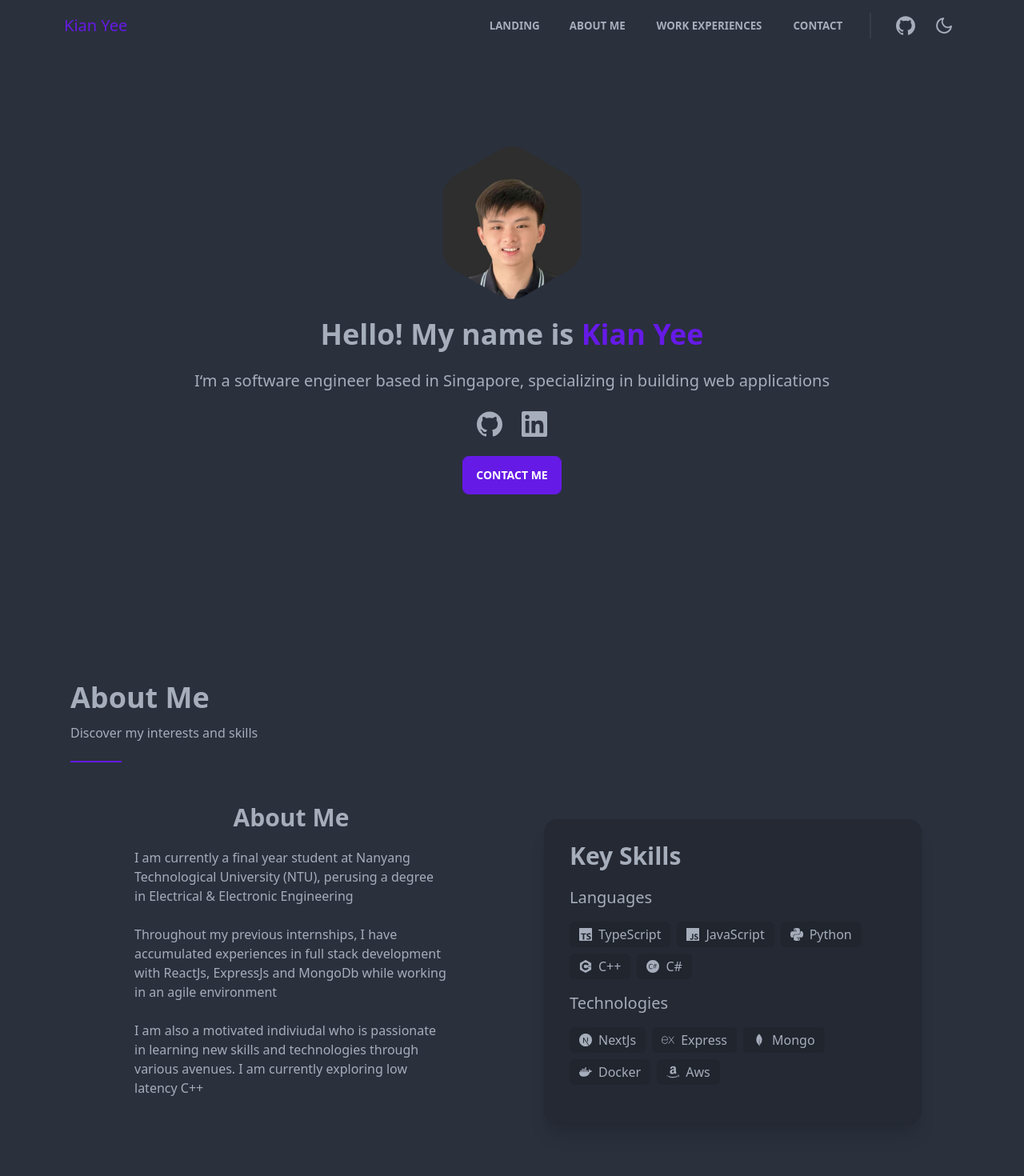
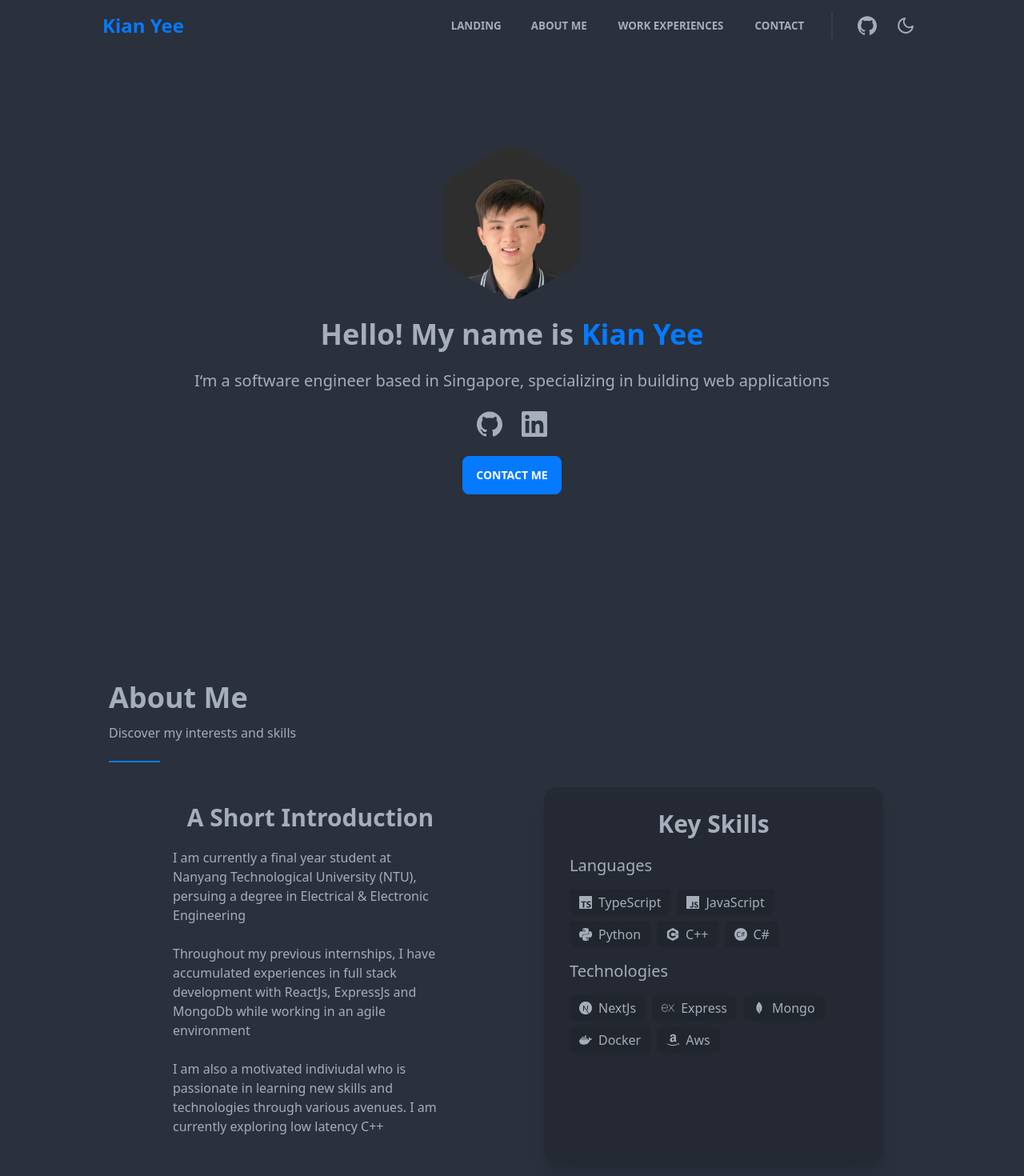
Before and after one commit to k1any33/personal-site, a Next.js app: page / in a window 1280 px wide. Shown: the top 1470 px of the page at 80% size. Built offline with nearby package versions, Linux system fonts and the light colour scheme.

Commit message:
fix(*): styling and config

```diff
--- a/src/components/AboutMe.tsx
+++ b/src/components/AboutMe.tsx
@@ -26,13 +26,15 @@ const AboutMe = () => {
     <Container scrollLinkId={ScrollLinkId.AboutMe}>
       <Header title="About Me" description="Discover my interests and skills" />
       <div className="grid grid-cols-1 lg:grid-cols-2">
-        <div className="min-h-16 w-full px-6 pb-1 md:px-20">
+        <div className="min-h-16 w-full px-6 pb-8 md:px-20">
           <div className="my-6 text-center">
-            <h2 className="text-3xl font-semibold leading-7">About Me</h2>
+            <h2 className="text-3xl font-semibold leading-7">
+              A Short Introduction
+            </h2>
           </div>
           <p>
             I am currently a final year student at Nanyang Technological
-            University (NTU), perusing a degree in Electrical & Electronic
+            University (NTU), persuing a degree in Electrical & Electronic
             Engineering
           </p>
           <br />
@@ -48,8 +50,10 @@ const AboutMe = () => {
             exploring low latency C++
           </p>
         </div>
-        <div className="card my-10 mx-2 flex flex-col bg-base-200 p-8 shadow-xl md:mx-10">
-          <h2 className="mb-6 text-3xl font-semibold leading-7">Key Skills</h2>
+        <div className="card mx-2 flex flex-col bg-base-200 p-8 shadow-xl md:mx-10">
+          <h2 className="mb-6 text-center text-3xl font-semibold leading-7">
+            Key Skills
+          </h2>
           <h3 className="text-xl">Languages</h3>
           <div className="flex flex-wrap gap-2 py-4">
             {languages.map(({ name, icon }) => {
--- a/src/components/Contact.tsx
+++ b/src/components/Contact.tsx
@@ -12,7 +12,7 @@ const Contact = () => {
     <Container scrollLinkId={ScrollLinkId.Contact}>
       <Header title="Contact Me" description="Get in touch!" />
       <Card>
-        <div className="mx-20 flex flex-col items-center justify-center gap-y-6 py-8">
+        <div className="flex flex-col items-center justify-center gap-y-6 py-10">
           <h2 className="card-title text-3xl">Contact</h2>
           <p className="text-center font-semibold">
             Let&apos;s get connected! <br />
@@ -28,10 +28,34 @@ const Contact = () => {
           </div>
 
           <div className="flex gap-x-6">
-            <SiGithub size={24} />
-            <SiLinkedin size={24} />
-            <SiInstagram size={24} />
-            <SiFacebook size={24} />
+            <SiGithub
+              size={24}
+              className="cursor-pointer"
+              onClick={() =>
+                window.open(SocialMediaLinks.Github, '_blank')?.focus()
+              }
+            />
+            <SiLinkedin
+              size={24}
+              className="cursor-pointer"
+              onClick={() =>
+                window.open(SocialMediaLinks.LinkedIn, '_blank')?.focus()
+              }
+            />
+            <SiInstagram
+              size={24}
+              className="cursor-pointer"
+              onClick={() =>
+                window.open(SocialMediaLinks.Instagram, '_blank')?.focus()
+              }
+            />
+            <SiFacebook
+              size={24}
+              className="cursor-pointer"
+              onClick={() =>
+                window.open(SocialMediaLinks.Facebook, '_blank')?.focus()
+              }
+            />
           </div>
         </div>
       </Card>
--- a/src/components/container/index.tsx
+++ b/src/components/container/index.tsx
@@ -5,7 +5,10 @@ type Props = {
 
 const Container = ({ children, scrollLinkId }: Props) => {
   return (
-    <div id={scrollLinkId} className="mx-2 mt-5 md:py-5 md:px-4 lg:px-20">
+    <div
+      id={scrollLinkId}
+      className="mx-2 mt-10 md:mt-5 md:py-5 md:px-4 lg:px-32"
+    >
       {children}
     </div>
   )
--- a/src/components/nav/Navbar.tsx
+++ b/src/components/nav/Navbar.tsx
@@ -32,9 +32,9 @@ const Navbar = () => {
   const toggleModal = () => setIsModalOpen(!isModalOpen)
 
   return (
-    <nav className="flex h-16 w-full items-center justify-between bg-base-100 px-4 py-2 lg:px-20">
+    <nav className="flex h-16 w-full items-center justify-between bg-base-100 px-4 py-2 lg:px-32">
       <a
-        className="cursor-pointer text-xl normal-case text-primary"
+        className="cursor-pointer text-2xl font-bold normal-case text-primary"
         onClick={() => scroll.scrollToTop()}
       >
         Kian Yee
--- a/tailwind.config.js
+++ b/tailwind.config.js
@@ -18,6 +18,7 @@ module.exports = {
       {
         dark: {
           ...require('daisyui/src/colors/themes')['[data-theme=dark]'],
+          primary: '#057aff',
         },
       },
     ],
```
Also changed, not shown: .eslintrc.json.
